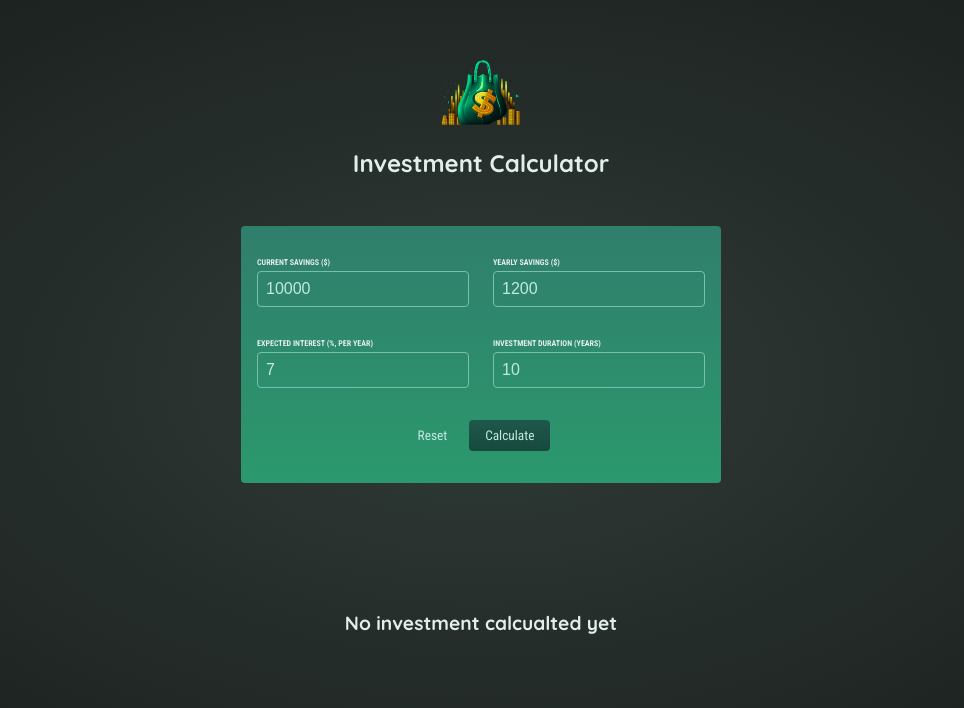
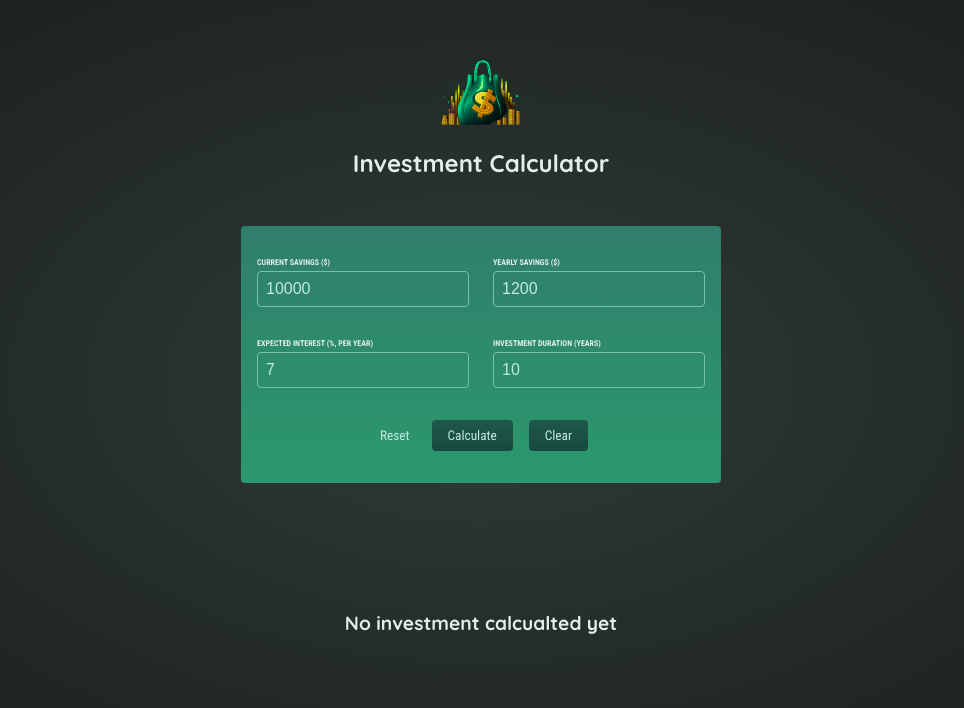
Before and after one commit to mo7ammedkhal3d/smart-yield, a React (Create React App) app: page / in a window 1280 px wide. Shown: the top 708 px of the page, without its empty margins (159-1123 px from the left). Built offline with nearby package versions, Linux system fonts and the light colour scheme.

Commit message:
get proggres

```diff
--- a/src/App.js
+++ b/src/App.js
@@ -10,7 +10,6 @@ function App() {
   const calculateHandler = (userInput) => {
     setUserInput(userInput);
   }
-
 
     let yearlyData = [];
 
@@ -34,10 +33,14 @@ function App() {
       }
     }
 
+    const onClearDataHandler = ()=>{
+      setUserInput(null);
+    }
+
   return (
     <div>
       <Header/>
-      <UserInput onCalcualte={calculateHandler}/>
+      <UserInput onCalcualte={calculateHandler} onClearData={onClearDataHandler}/>
       {!userInput && <p className='no-investment'>No investment calcualted yet</p>}
       {userInput && <ResultsTable data={yearlyData} initialInvestment={userInput['current-savings']}/>}
     </div>
--- a/src/components/UserInput/UserInput.js
+++ b/src/components/UserInput/UserInput.js
@@ -9,7 +9,7 @@ const initalUserInput = {
 };
 
 const UserInput = props =>{
-
+    let prevValue = '';
     const [userInput,setUserInput] = useState(initalUserInput);
 
     const submitHandler = event =>{
@@ -31,12 +31,10 @@ const UserInput = props =>{
 
     const resstHandler = ()=>{
       setUserInput(initalUserInput);
-
-      // props.onReset();
     }
 
     const onClickHandler= event=>{
-      let temp= event.target.value;
+      prevValue = userInput[event.target.id];
       setUserInput((prevInput)=>{
         return{
           ...prevInput,
@@ -47,8 +45,17 @@ const UserInput = props =>{
 
     const onBlurHandler = event=>{
       if(event.target.value === ''){
-        resstHandler();
+        setUserInput((pervInput)=>{
+          return{
+            ...pervInput,
+            [event.target.id]:prevValue,
+          }
+        })
       }
+    }
+
+    const clickClearHandler = ()=>{
+      props.onClearData();
     }
 
     return(
@@ -82,6 +89,7 @@ const UserInput = props =>{
           <button type="submit" className={styles.button}>
             Calculate
           </button>
+          <button type="button" className={styles.button} onClick={clickClearHandler}>Clear</button>
         </p>
       </form>
     );
```
